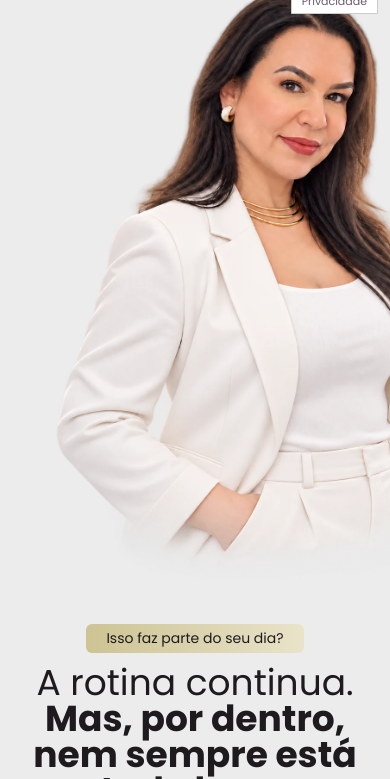
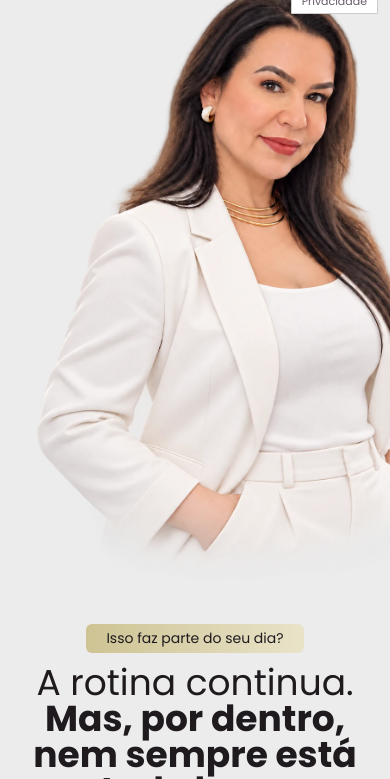
Before and after one commit to t0non/lpLeticiaAragao, a website: page index.html in a window 390 px wide. Shown: the part 830-1609 px from the top of the page. Drawn offline with Linux system fonts and the light colour scheme.

Commit message:
fix(mobile): reposicionar imagem hero um pouco mais a esquerda no mobile

```diff
--- a/styles.css
+++ b/styles.css
@@ -246,7 +246,7 @@ dialog::backdrop { background: #1e1a1ed9; }
   .hero .cta { margin-top: 36px; }
   .mobile-photo { display: block; height: auto; width: 100%; aspect-ratio: 550 / 430; object-fit: cover; object-position: center bottom; margin-top: 15px; }
   .hero picture, .integral picture, .biography picture { display: block; overflow: hidden; width: 100%; }
-  .hero .mobile-photo { margin-top: 0; width: 124%; max-width: none; margin-left: -13%; aspect-ratio: 1122 / 1402; object-fit: contain; }
+  .hero .mobile-photo { margin-top: 0; width: 124%; max-width: none; margin-left: -18%; aspect-ratio: 1122 / 1402; object-fit: contain; }
   .integral .mobile-photo { width: 130%; max-width: none; margin-left: -3%; margin-top: 25px; aspect-ratio: 1448 / 1086; object-fit: contain; }
   .biography .mobile-photo { width: 138%; max-width: none; margin-left: -9%; margin-top: 30px; aspect-ratio: 1448 / 1086; object-fit: contain; }
   .challenges { min-height: 0; padding-top: 45px; }
```
